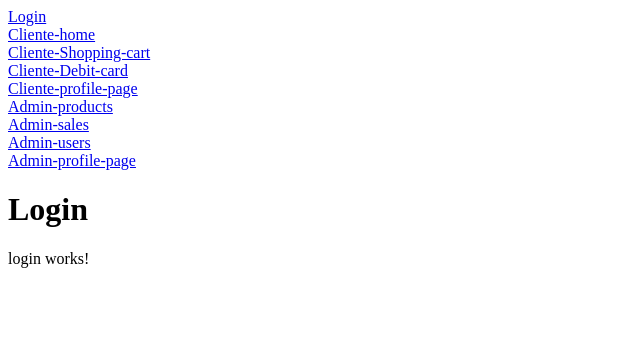
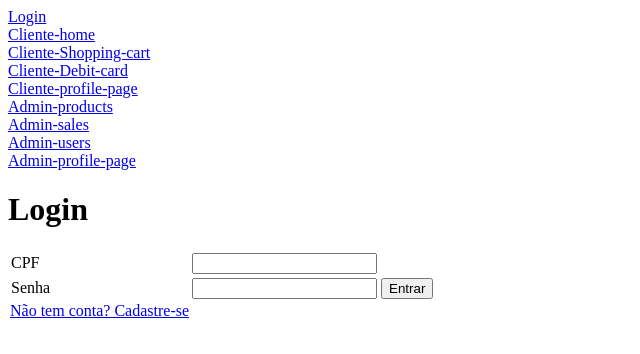
Before and after one commit to paulohltc/ecommerce-ess, an Angular app in the folder code/front/: page /login in a window 1280 px wide. Shown: the top 354 px of the page, without its empty margins (0-640 px from the left). Built offline with nearby package versions, Linux system fonts and the light colour scheme.

Commit message:
add html em login

```diff
--- a/code/front/angular.json
+++ b/code/front/angular.json
@@ -97,5 +97,8 @@
         }
       }
     }
+  },
+  "cli": {
+    "analytics": false
   }
 }
--- a/code/front/src/app/components/login/login.component.html
+++ b/code/front/src/app/components/login/login.component.html
@@ -1,2 +1,18 @@
-<h1>Login</h1>
-<p>login works!</p>
+
+<html>
+    <h1>Login</h1>
+    <table>
+        <tr>
+           <td><label>CPF </label></td>
+           <td><input ></td>
+        </tr>
+        <tr>
+           <td><label>Senha </label></td>
+           <td><input></td>
+           <td><button>Entrar</button></td>
+        </tr>
+        <tr>
+            <a href=".">Não tem conta? Cadastre-se</a>
+        </tr>
+        </table>
+</html>
```
Also changed, not shown: 1 other file (tests, documents, lock files or other folders).
